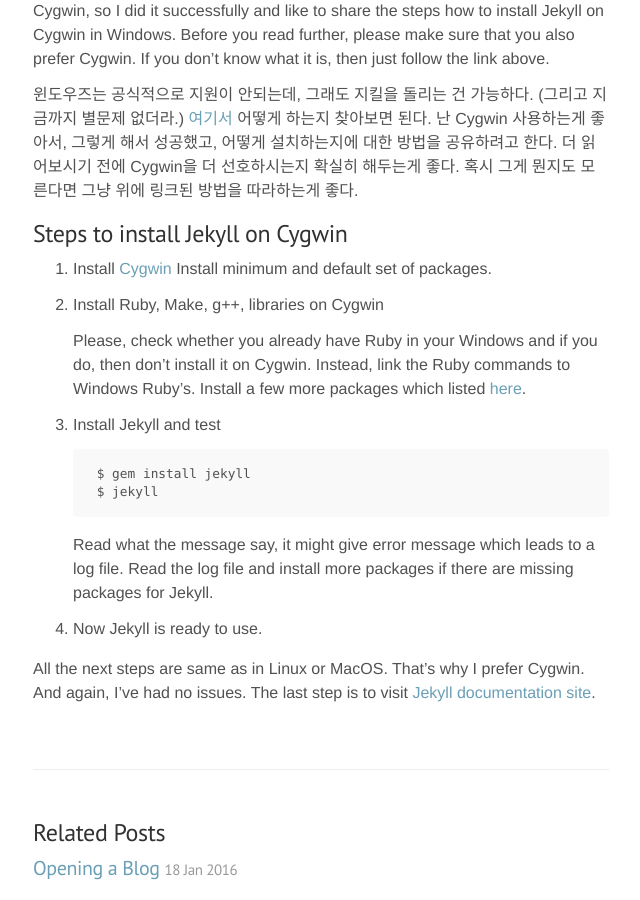
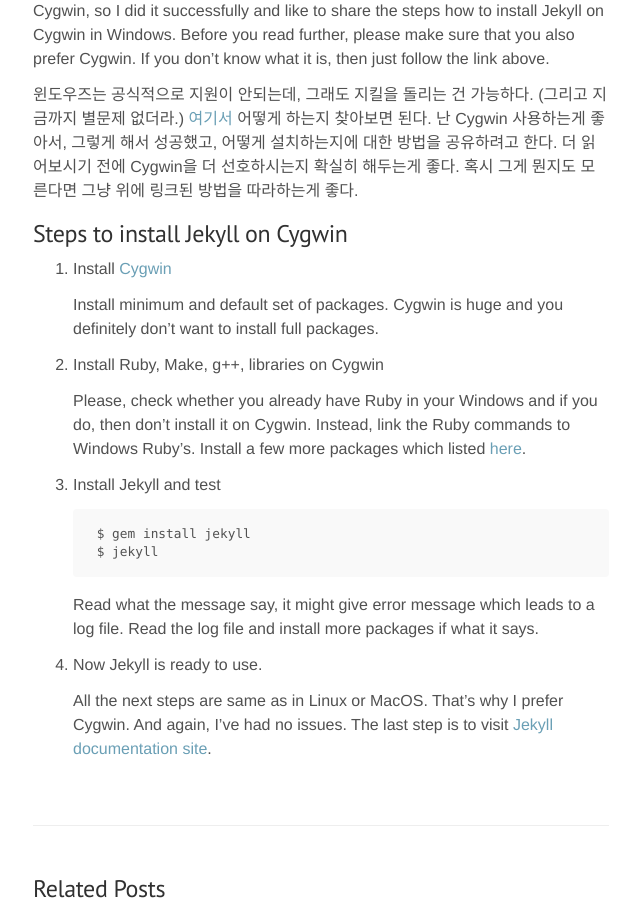
Before and after one commit to ysjin/old-blog, a Jekyll site: the page built from _posts/2016-01-23-jekyll-on-cygwin-windows.md, in a window 1280 px wide and 900 px high, scrolled down 603 px. Shown: the whole window, without its empty margins (319-959 px from the left). Built offline with Jekyll 4.4.1, drawn with Linux system fonts in a browser that asks for light colours; Markdown is read by kramdown in place of the engine named in the settings; comment, search, counter and statistics services are not loaded.

Commit message:
Update 2016-01-23-jekyll-on-cygwin-windows.md

````diff
--- a/_posts/2016-01-23-jekyll-on-cygwin-windows.md
+++ b/_posts/2016-01-23-jekyll-on-cygwin-windows.md
@@ -26,7 +26,8 @@ Before you read further, please make sure that you also prefer Cygwin. If you do
 
 ## Steps to install Jekyll on Cygwin
 1. Install [Cygwin](http://cygwin.org/)
-    Install minimum and default set of packages.
+
+    Install minimum and default set of packages. Cygwin is huge and you definitely don't want to install full packages.
 
 2. Install Ruby, Make, g++, libraries on Cygwin
 
@@ -40,10 +41,11 @@ Before you read further, please make sure that you also prefer Cygwin. If you do
     $ gem install jekyll
     $ jekyll
     ```
-    Read what the message say, it might give error message which leads to a log file. Read the log file and install more packages if there are missing packages for Jekyll.
+    Read what the message say, it might give error message which leads to a log file.
+    Read the log file and install more packages if what it says.
 
 4. Now Jekyll is ready to use.
 
-  All the next steps are same as in Linux or MacOS.
-  That's why I prefer Cygwin. And again, I've had no issues.
-  The last step is to visit [Jekyll documentation site](https://jekyllrb.com/docs/home/).
+    All the next steps are same as in Linux or MacOS.
+    That's why I prefer Cygwin. And again, I've had no issues.
+    The last step is to visit [Jekyll documentation site](https://jekyllrb.com/docs/home/).
````
